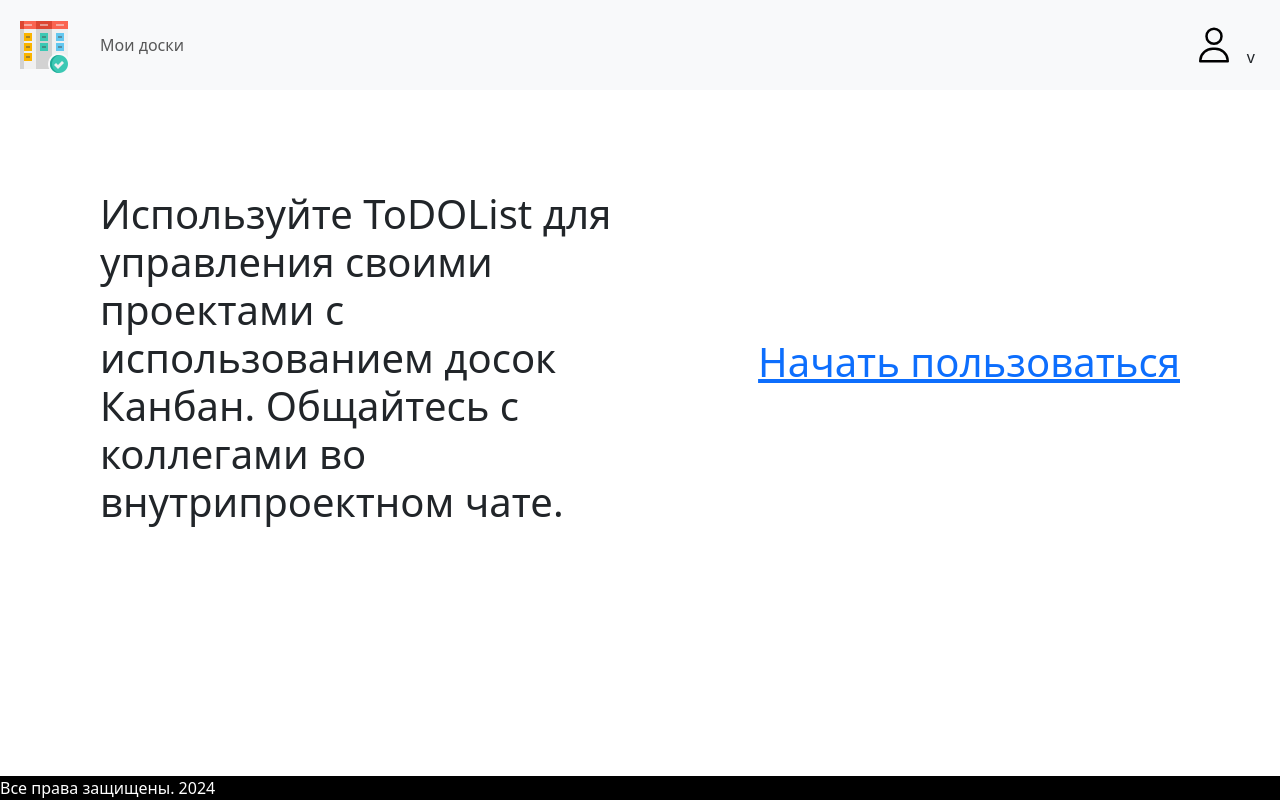
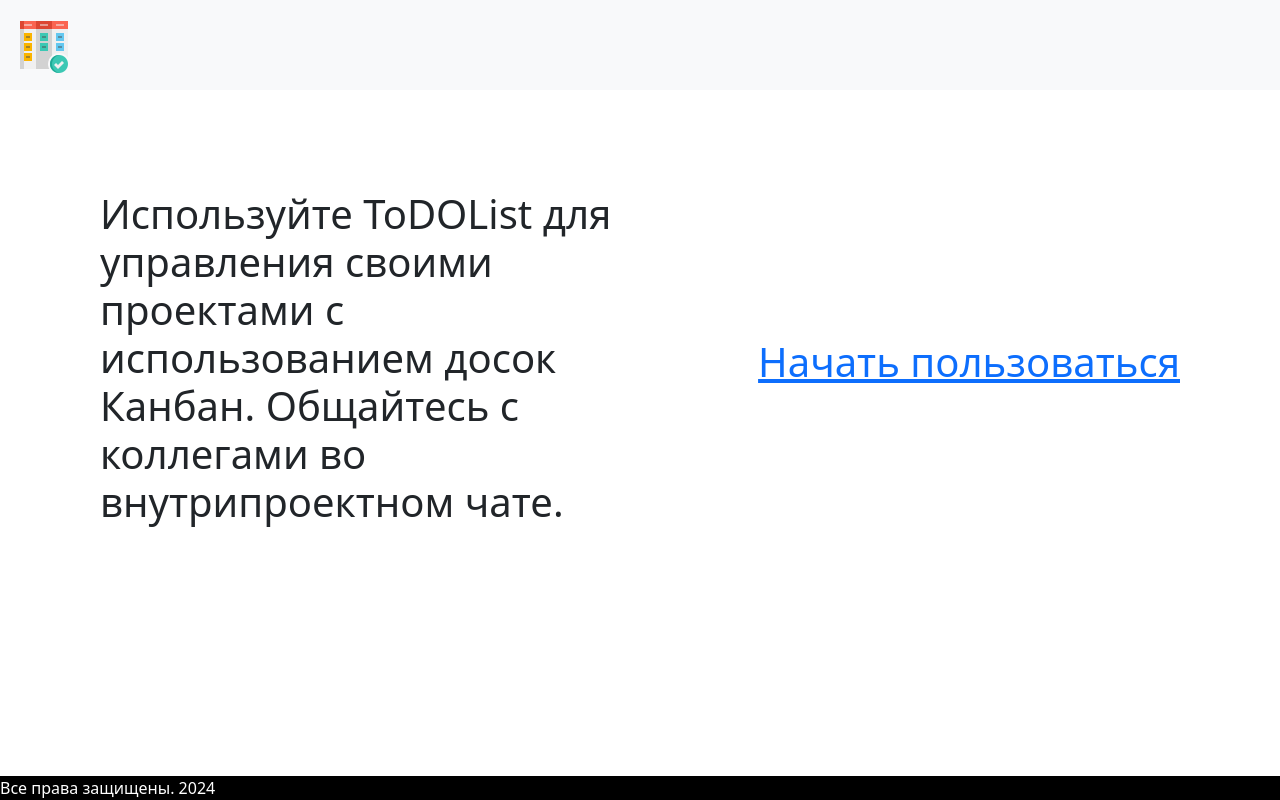
Before and after one commit to zlyaptica/kanban-project, a Next.js app: page / in a window 1280 px wide. Built offline with nearby package versions, Linux system fonts and the light colour scheme.

Commit message:
теперь, если пользователь не авторизован, то нет кнопки с досками юзера и аватарки

```diff
--- a/components/Header.js
+++ b/components/Header.js
@@ -2,18 +2,9 @@ import Image from "next/image";
 import logo from "../public/kanbanlogo.png";
 import Link from "next/link";
 import { navigateToHome } from "@/app/actions";
-import { ProfileMenu } from "./ProfileMenu";
+import { HeaderNav } from "./HeaderNav";
 
 export default async function Header() {
-
-  const updateDBData = async () => {
-    const response = await fetch(`/api/initDB`);
-    const data = await response.json();
-    console.log(data.message);
-    localStorage.removeItem("isAuthenticatedUser");
-    localStorage.removeItem("user");
-    navigateToHome();
-  };
   return (
     <nav className="navbar navbar-expand-lg navbar-light bg-light">
       <div className="container-fluid">
@@ -31,22 +22,7 @@ export default async function Header() {
         >
           <span className="navbar-toggler-icon"></span>
         </button>
-        <div className="collapse navbar-collapse" id="navbarSupportedContent">
-          <ul className="navbar-nav me-auto mb-2 mb-lg-0">
-            <li className="nav-item">
-              <Link className="nav-link" href={`/workplace`}>
-                Мои доски
-              </Link>
-            </li>
-            {/* <li className="nav-item">
-              <button className="nav-link" onClick={() => updateDBData()}>
-                Загрузить данные в монгу
-              </button>
-            </li> */}
-          </ul>
-
-        <ProfileMenu/>
-        </div>
+        <HeaderNav/>
       </div>
     </nav>
   );
--- /dev/null
+++ b/components/HeaderNav.js
@@ -0,0 +1,92 @@
+import { useState, useEffect } from "react";
+import profile from "../public/profile.svg";
+import Image from "next/image";
+import { navigateToHome } from "@/app/actions";
+
+const HeaderNav = () => {
+  const [isOpenMenu, setIsOpenMenu] = useState(false);
+
+  const logout = () => {
+    localStorage.removeItem("isAuthenticatedUser");
+    localStorage.removeItem("user");
+    setIsOpenMenu(false);
+    navigateToHome();
+  };
+
+  const updateDBData = async () => {
+    const response = await fetch(`/api/initDB`);
+    const data = await response.json();
+    console.log(data.message);
+    localStorage.removeItem("isAuthenticatedUser");
+    localStorage.removeItem("user");
+    navigateToHome();
+  };
+
+  let isAuthenticatedUser;
+  useEffect(() => {
+    isAuthenticatedUser = localStorage.getItem("isAuthenticatedUser");
+  }, []);
+
+  return (
+    <div>
+      <div className="collapse navbar-collapse" id="navbarSupportedContent">
+        <ul className="navbar-nav me-auto mb-2 mb-lg-0">
+          <li className="nav-item">
+            {isAuthenticatedUser ? (
+              <Link className="nav-link" href={`/workplace`}>
+                Мои доски
+              </Link>
+            ) : null}
+          </li>
+          {isAuthenticatedUser ? (
+            <li>
+              <div>
+                <Image alt="profile" src={profile} width={40} height={40} />
+                {isOpenMenu ? (
+                  <button
+                    className={"btn mt-4"}
+                    onClick={() => {
+                      setIsOpenMenu(false);
+                    }}
+                  >
+                    ^
+                  </button>
+                ) : (
+                  <button
+                    className={"btn mt-4"}
+                    onClick={() => {
+                      setIsOpenMenu(true);
+                    }}
+                  >
+                    v
+                  </button>
+                )}
+              </div>
+              {isOpenMenu ? (
+                <div
+                  className={"dropdownMenu"}
+                  onBlur={() => setIsOpenMenu(false)}
+                >
+                  <button
+                    className={"dropdownItem"}
+                    type="button"
+                    onClick={() => logout()}
+                  >
+                    Выйти
+                  </button>
+                </div>
+              ) : null}
+            </li>
+          ) : null}
+          {/* <li className="nav-item">
+              <button className="nav-link" onClick={() => updateDBData()}>
+                Загрузить данные в монгу
+              </button>
+            </li> */}
+        </ul>
+      </div>
+    </div>
+  );
+};
+
+export { HeaderNav };
--- a/components/ProfileMenu.js
+++ /dev/null
@@ -1,56 +0,0 @@
-import { useState } from "react";
-import profile from "../public/profile.svg";
-import Image from "next/image";
-import { navigateToHome } from "@/app/actions";
-
-const ProfileMenu = () => {
-  const [isOpenMenu, setIsOpenMenu] = useState(false);
-
-  const logout = () => {
-    localStorage.removeItem("isAuthenticatedUser");
-    localStorage.removeItem("user");
-    setIsOpenMenu(false)
-    navigateToHome();
-  }
-
-  return (
-    <div>
-      <div >
-        <Image
-          alt="profile"
-          src={profile}
-          width={40}
-          height={40}
-        />
-        {isOpenMenu ? (
-          <button
-            className={"btn mt-4"}
-            onClick={() => {
-              setIsOpenMenu(false);
-            }}
-          >
-            ^
-          </button>
-        ) : (
-          <button
-            className={"btn mt-4"}
-            onClick={() => {
-              setIsOpenMenu(true);
-            }}
-          >
-            v
-          </button>
-        )}
-      </div>
-      {isOpenMenu ? (
-        <div className={"dropdownMenu"} onBlur={() => setIsOpenMenu(false)}>
-          <button className={"dropdownItem"} type="button" onClick={() => logout()}>
-            Выйти
-          </button>
-        </div>
-      ) : null}
-    </div>
-  );
-};
-
-export { ProfileMenu };
```
